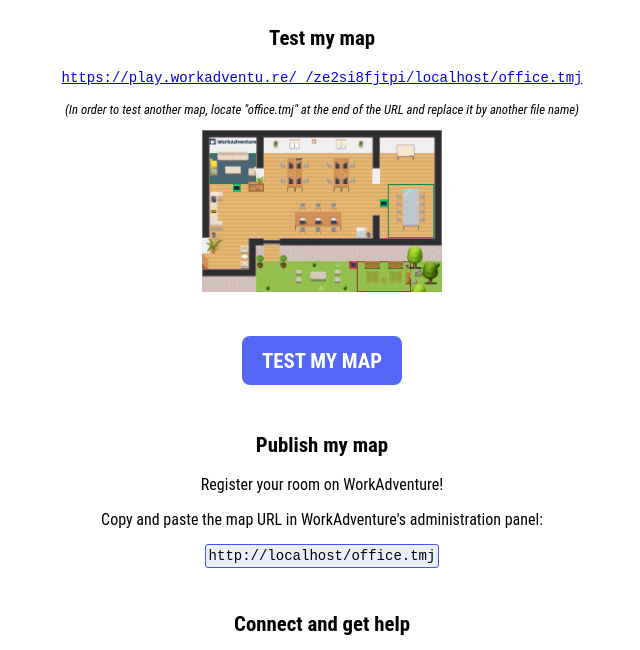
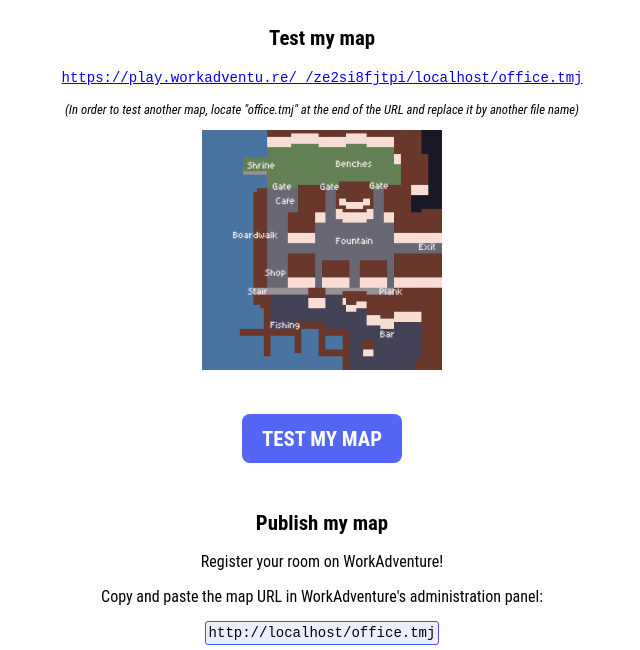
Before and after one commit to isaiahhastings/hexquest, a plain HTML site: page index.html in a window 1280 px wide. Shown: the part 117-767 px from the top of the page, without its empty margins (318-958 px from the left). Drawn offline with Linux system fonts and the light colour scheme.

Commit message:
Deploying to gh-pages from master @ 2ff567b6f507a2c3ce96b223124c1b82b697dfaa 🚀

```diff
--- a/index.html
+++ b/index.html
@@ -151,7 +151,7 @@
                 <h2>Test my map</h2>
                 <p><a id="testMapURL" href="#" class="url"></a></p>
                 <p class="tips">(In order to test another map, locate "office.tmj" at the end of the URL and replace it by another file name)</p>
-                <img src="./assets/office-7f74ee09.png" alt="Map thumbnail" class="map">
+                <img src="./assets/office-4327b7c7.png" alt="Map thumbnail" class="map">
                 <p><a id="testMapBtnURL" href="#" class="button">Test my map</a></p>
             </section>
 
```
Also changed, not shown: LandingZone-chunk-1-81bef6e3.png (renamed from LandingZone-chunk-1-b880cfe3.png), OLDShipsLanding-chunk-1-02079319.png (added), OLDShipsLanding-chunk-2-02079319.png (added), OLDShipsLanding-chunk-3-02079319.png (added), OLDShipsLanding.png (added), assets/office-4327b7c7.png (added), assets/office-7f74ee09.png (deleted), conference-chunk-1-33fca6bf.png (renamed from conference-chunk-1-584eb893.png), office-chunk-1-159d04f1.png (deleted), office-chunk-1-193e4498.png (added), office-chunk-2-159d04f1.png (deleted), office-chunk-3-159d04f1.png (deleted), 4 other files.
